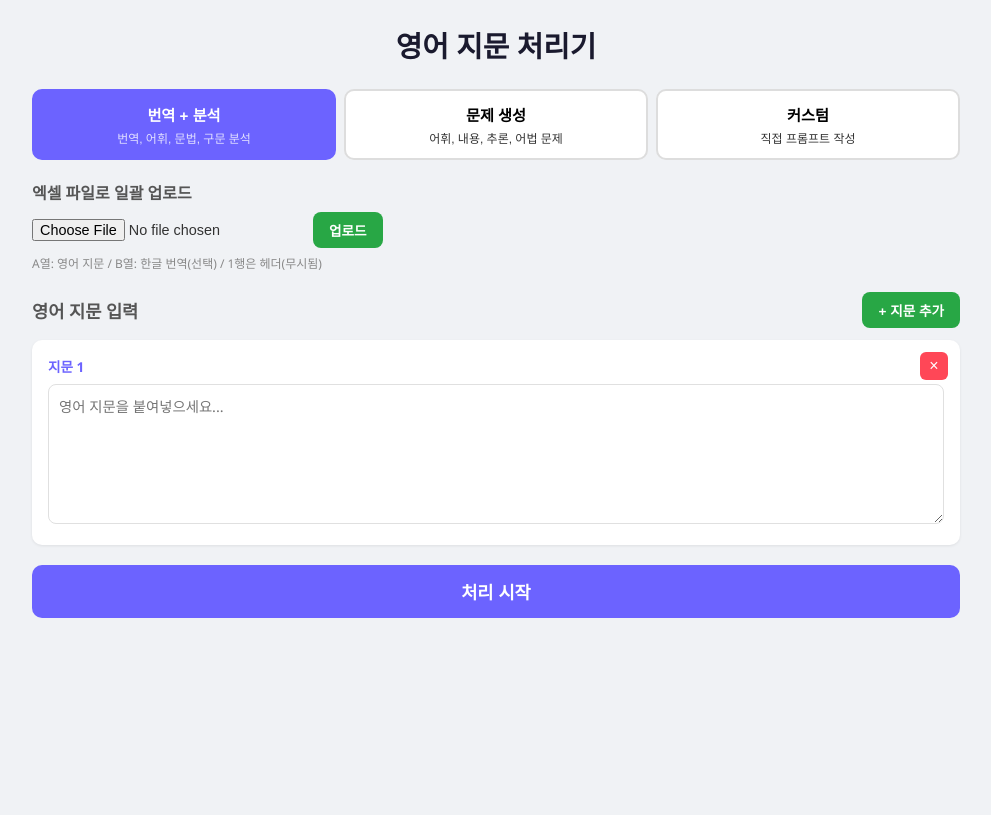
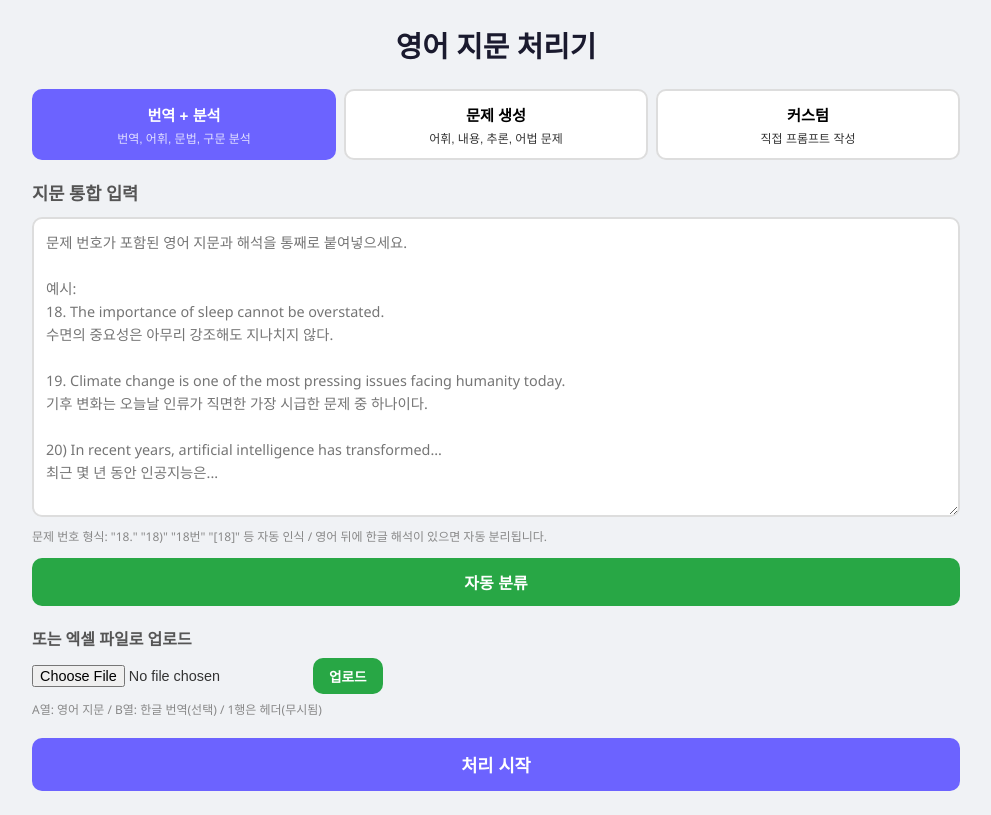
Before and after one commit to hardlob67-png/hyun, a Flask app: page / in a window 1280 px wide. Shown: the whole page, without its empty margins (144-1135 px from the left). Before the commit the page ends 618 px from the top, so only its background shows below. Run offline with Flask 3, Linux system fonts and the light colour scheme.

Commit message:
Replace individual passage input with bulk text auto-parser
- Add bulk textarea where users paste numbered passages with translations
- Auto-detect question numbers (18. / 18) / 18번 / [18] formats)
- Auto-separate English text and Korean translations
- Show parsed preview cards before processing
- Keep Excel upload as alternative input method
- Preserve original question numbers through to results

https://claude.ai/code/session_01YKhXi92LjBMztknvzE6eVg

```diff
--- a/app.py
+++ b/app.py
@@ -64,6 +64,7 @@ def process():
     data = request.get_json()
     passages = data.get("passages", [])
     translations = data.get("translations", [])
+    numbers = data.get("numbers", [])
     mode = data.get("mode", "translate")
     custom_prompt = data.get("customPrompt", "")
 
@@ -79,11 +80,12 @@ def process():
         if not passage.strip():
             continue
 
+        label = numbers[i] if i < len(numbers) else str(i + 1)
         korean = translations[i] if i < len(translations) else ""
         if mode == "translate" and korean:
-            user_content = f"[지문 {i + 1}]\n\n[영어]\n{passage}\n\n[한글 번역]\n{korean}"
+            user_content = f"[{label}번 지문]\n\n[영어]\n{passage}\n\n[한글 번역]\n{korean}"
         else:
-            user_content = f"[지문 {i + 1}]\n\n{passage}"
+            user_content = f"[{label}번 지문]\n\n{passage}"
 
         try:
             message = client.messages.create(
@@ -95,13 +97,13 @@ def process():
                 ],
             )
             results.append({
-                "index": i + 1,
+                "index": label,
                 "passage": passage[:100] + "..." if len(passage) > 100 else passage,
                 "result": message.content[0].text,
             })
         except Exception as e:
             results.append({
-                "index": i + 1,
+                "index": label,
                 "passage": passage[:100] + "..." if len(passage) > 100 else passage,
                 "result": f"오류 발생: {str(e)}",
             })
--- a/templates/index.html
+++ b/templates/index.html
@@ -122,79 +122,83 @@
         .prompt-delete-btn { background: #ff4757; color: white; }
         .prompt-delete-btn:hover { background: #e84141; }
 
-        /* Passages */
-        .passages-section { margin-bottom: 20px; }
-        .passages-header {
-            display: flex;
-            justify-content: space-between;
-            align-items: center;
+        /* Bulk Input */
+        .bulk-section { margin-bottom: 20px; }
+        .bulk-section h2 {
+            font-size: 1.1rem;
+            color: #555;
             margin-bottom: 12px;
         }
-        .passages-header h2 {
-            font-size: 1.1rem;
-            color: #555;
+        .bulk-section textarea {
+            width: 100%;
+            height: 300px;
+            padding: 12px;
+            border: 2px solid #ddd;
+            border-radius: 10px;
+            font-size: 0.9rem;
+            resize: vertical;
+            font-family: inherit;
+            line-height: 1.6;
         }
-        .add-btn {
-            padding: 8px 16px;
+        .bulk-section textarea:focus {
+            outline: none;
+            border-color: #6c63ff;
+        }
+        .bulk-section .hint {
+            font-size: 0.75rem;
+            color: #888;
+            margin-top: 6px;
+            line-height: 1.5;
+        }
+        .parse-btn {
+            display: block;
+            width: 100%;
+            padding: 12px;
+            margin-top: 12px;
             background: #28a745;
             color: white;
             border: none;
-            border-radius: 8px;
+            border-radius: 10px;
+            font-size: 1rem;
+            font-weight: 700;
             cursor: pointer;
-            font-size: 0.85rem;
-            font-weight: 600;
         }
-        .add-btn:hover { background: #218838; }
-        .passage-card {
+        .parse-btn:hover { background: #218838; }
+
+        /* Parsed Preview */
+        .parsed-section { margin-bottom: 20px; }
+        .parsed-section h2 {
+            font-size: 1.1rem;
+            color: #555;
+            margin-bottom: 12px;
+        }
+        .parsed-card {
             background: white;
             border-radius: 10px;
             padding: 16px;
             margin-bottom: 12px;
             box-shadow: 0 1px 3px rgba(0,0,0,0.08);
-            position: relative;
         }
-        .passage-card .label {
-            font-weight: 600;
-            font-size: 0.85rem;
+        .parsed-card .parsed-label {
+            font-weight: 700;
+            font-size: 0.9rem;
             color: #6c63ff;
             margin-bottom: 8px;
         }
-        .passage-card textarea {
-            width: 100%;
-            height: 140px;
-            padding: 10px;
-            border: 1px solid #e0e0e0;
-            border-radius: 8px;
-            font-size: 0.9rem;
-            resize: vertical;
-            font-family: inherit;
+        .parsed-card .parsed-eng {
+            font-size: 0.88rem;
             line-height: 1.6;
+            white-space: pre-wrap;
+            margin-bottom: 6px;
         }
-        .passage-card textarea:focus {
-            outline: none;
-            border-color: #6c63ff;
-        }
-        .remove-btn {
-            position: absolute;
-            top: 12px;
-            right: 12px;
-            background: #ff4757;
-            color: white;
-            border: none;
+        .parsed-card .parsed-kor {
+            font-size: 0.85rem;
+            line-height: 1.6;
+            white-space: pre-wrap;
+            color: #555;
+            background: #f9f9ff;
+            padding: 8px 10px;
             border-radius: 6px;
-            width: 28px;
-            height: 28px;
-            cursor: pointer;
-            font-size: 1rem;
-            line-height: 1;
-            display: flex;
-            align-items: center;
-            justify-content: center;
-        }
-        .remove-btn:hover { background: #e84141; }
-        .kor-input {
-            margin-top: 8px;
-            background: #f9f9ff;
         }
 
         /* Submit */
@@ -322,30 +326,38 @@
             </div>
         </div>
 
+        <!-- Bulk Input -->
+        <div class="bulk-section">
+            <h2>지문 통합 입력</h2>
+            <textarea id="bulkInput" placeholder="문제 번호가 포함된 영어 지문과 해석을 통째로 붙여넣으세요.
+
+예시:
+18. The importance of sleep cannot be overstated.
+수면의 중요성은 아무리 강조해도 지나치지 않다.
+
+19. Climate change is one of the most pressing issues facing humanity today.
+기후 변화는 오늘날 인류가 직면한 가장 시급한 문제 중 하나이다.
+
+20) In recent years, artificial intelligence has transformed...
+최근 몇 년 동안 인공지능은..."></textarea>
+            <p class="hint">문제 번호 형식: "18." "18)" "18번" "[18]" 등 자동 인식 / 영어 뒤에 한글 해석이 있으면 자동 분리됩니다.</p>
+            <button class="parse-btn" onclick="parsePassages()">자동 분류</button>
+        </div>
+
         <!-- Excel Upload -->
         <div class="excel-upload" style="margin-bottom:20px;">
-            <label style="display:block;font-weight:600;color:#555;margin-bottom:8px;">엑셀 파일로 일괄 업로드</label>
+            <label style="display:block;font-weight:600;color:#555;margin-bottom:8px;">또는 엑셀 파일로 업로드</label>
             <div style="display:flex;gap:8px;align-items:center;flex-wrap:wrap;">
                 <input type="file" id="excelFile" accept=".xlsx,.xls" style="font-size:0.9rem;">
-                <button class="add-btn" onclick="uploadExcel()">업로드</button>
+                <button class="parse-btn" style="width:auto;padding:8px 16px;font-size:0.85rem;margin-top:0;" onclick="uploadExcel()">업로드</button>
             </div>
             <p style="font-size:0.75rem;color:#888;margin-top:6px;">A열: 영어 지문 / B열: 한글 번역(선택) / 1행은 헤더(무시됨)</p>
         </div>
 
-        <!-- Passages Input -->
-        <div class="passages-section">
-            <div class="passages-header">
-                <h2>영어 지문 입력</h2>
-                <button class="add-btn" onclick="addPassage()">+ 지문 추가</button>
-            </div>
-            <div id="passagesList">
-                <div class="passage-card">
-                    <div class="label">지문 1</div>
-                    <button class="remove-btn" onclick="removePassage(this)" title="삭제">&times;</button>
-                    <textarea class="eng-input" placeholder="영어 지문을 붙여넣으세요..."></textarea>
-                    <textarea class="kor-input" placeholder="(선택) 한글 번역을 붙여넣으세요... 비워두면 자동 번역됩니다." style="display:none;"></textarea>
-                </div>
-            </div>
+        <!-- Parsed Preview -->
+        <div class="parsed-section" id="parsedSection" style="display:none;">
+            <h2>분류 결과 (<span id="parsedCount">0</span>개 지문)</h2>
+            <div id="parsedList"></div>
         </div>
 
         <button class="submit-btn" id="submitBtn" onclick="processPassages()">처리 시작</button>
@@ -365,99 +377,129 @@
 
     <script>
         let currentMode = 'translate';
+        let parsedData = []; // { number, eng, kor }
 
         function selectMode(btn) {
             document.querySelectorAll('.mode-btn').forEach(b => b.classList.remove('active'));
             btn.classList.add('active');
             currentMode = btn.dataset.mode;
-            const customArea = document.getElementById('customPromptArea');
-            customArea.classList.toggle('visible', currentMode === 'custom');
-            document.querySelectorAll('.kor-input').forEach(el => {
-                el.style.display = currentMode === 'translate' ? 'block' : 'none';
-            });
+            document.getElementById('customPromptArea').classList.toggle('visible', currentMode === 'custom');
         }
 
+        // --- 텍스트 자동 분류 ---
+        function isKoreanLine(line) {
+            const korean = (line.match(/[\uAC00-\uD7AF\u1100-\u11FF\u3130-\u318F]/g) || []).length;
+            const english = (line.match(/[a-zA-Z]/g) || []).length;
+            return korean > 0 && korean >= english * 0.3;
+        }
+
+        function parsePassages() {
+            const text = document.getElementById('bulkInput').value.trim();
+            if (!text) { alert('지문을 입력해주세요.'); return; }
+
+            // 문제 번호 패턴: "18." "18)" "18번" "[18]" "(18)" 등 (줄 시작 또는 앞에 공백)
+            const numberPattern = /^[ \t]*(?:\[(\d+)\]|\((\d+)\)|(\d+)\s*[.)\-]|(\d+)\s*번)/m;
+
+            const lines = text.split('\n');
+            const chunks = [];
+            let current = null;
+
+            for (const line of lines) {
+                const match = line.match(numberPattern);
+                if (match) {
+                    if (current) chunks.push(current);
+                    const num = match[1] || match[2] || match[3] || match[4];
+                    // 번호 패턴 이후의 나머지 텍스트
+                    const rest = line.replace(numberPattern, '').trim();
+                    current = { number: num, lines: rest ? [rest] : [] };
+                } else if (current) {
+                    current.lines.push(line);
+                }
+            }
+            if (current) chunks.push(current);
+
+            if (chunks.length === 0) {
+                alert('문제 번호를 인식하지 못했습니다.\n"18." "18)" "18번" "[18]" 형식으로 번호를 붙여주세요.');
+                return;
+            }
+
+            // 각 chunk에서 영어/한글 분리
+            parsedData = chunks.map(chunk => {
+                const engLines = [];
+                const korLines = [];
+                let hitKorean = false;
+
+                for (const line of chunk.lines) {
+                    const trimmed = line.trim();
+                    if (!trimmed) {
+                        if (hitKorean) korLines.push('');
+                        else engLines.push('');
+                        continue;
+                    }
+                    if (!hitKorean && isKoreanLine(trimmed)) {
+                        hitKorean = true;
+                    }
+                    if (hitKorean) korLines.push(line);
+                    else engLines.push(line);
+                }
+
+                return {
+                    number: chunk.number,
+                    eng: engLines.join('\n').trim(),
+                    kor: korLines.join('\n').trim(),
+                };
+            }).filter(d => d.eng);
+
+            renderParsedPreview();
+        }
+
+        function renderParsedPreview() {
+            const section = document.getElementById('parsedSection');
+            const list = document.getElementById('parsedList');
+            document.getElementById('parsedCount').textContent = parsedData.length;
+            list.innerHTML = '';
+
+            parsedData.forEach((d, i) => {
+                const card = document.createElement('div');
+                card.className = 'parsed-card';
+                card.innerHTML = `
+                    <div class="parsed-label">${escapeHtml(d.number)}번</div>
+                    <div class="parsed-eng">${escapeHtml(d.eng)}</div>
+                    ${d.kor ? `<div class="parsed-kor">${escapeHtml(d.kor)}</div>` : ''}
+                `;
+                list.appendChild(card);
+            });
+
+            section.style.display = parsedData.length ? 'block' : 'none';
+            if (parsedData.length) section.scrollIntoView({ behavior: 'smooth' });
+        }
+
+        // --- 엑셀 업로드 ---
         async function uploadExcel() {
             const fileInput = document.getElementById('excelFile');
-            if (!fileInput.files.length) {
-                alert('엑셀 파일을 선택해주세요.');
-                return;
-            }
+            if (!fileInput.files.length) { alert('엑셀 파일을 선택해주세요.'); return; }
             const formData = new FormData();
             formData.append('file', fileInput.files[0]);
             try {
                 const res = await fetch('/upload-excel', { method: 'POST', body: formData });
                 const data = await res.json();
                 if (data.error) { alert(data.error); return; }
-                const list = document.getElementById('passagesList');
-                list.innerHTML = '';
-                const showKor = currentMode === 'translate' ? 'block' : 'none';
-                data.passages.forEach((eng, idx) => {
-                    const kor = data.translations[idx] || '';
-                    const card = document.createElement('div');
-                    card.className = 'passage-card';
-                    card.innerHTML = `
-                        <div class="label">지문 ${idx + 1}</div>
-                        <button class="remove-btn" onclick="removePassage(this)" title="삭제">&times;</button>
-                        <textarea class="eng-input" placeholder="영어 지문을 붙여넣으세요...">${escapeHtml(eng)}</textarea>
-                        <textarea class="kor-input" placeholder="(선택) 한글 번역..." style="display:${showKor};">${escapeHtml(kor)}</textarea>
-                    `;
-                    list.appendChild(card);
-                });
-                alert(`${data.passages.length}개 지문이 업로드되었습니다.`);
+                parsedData = data.passages.map((eng, idx) => ({
+                    number: String(idx + 1),
+                    eng: eng,
+                    kor: data.translations[idx] || '',
+                }));
+                renderParsedPreview();
+                alert(`${parsedData.length}개 지문이 업로드되었습니다.`);
             } catch (err) {
                 alert('업로드 오류: ' + err.message);
             }
         }
 
-        function addPassage() {
-            const list = document.getElementById('passagesList');
-            const count = list.children.length + 1;
-            const card = document.createElement('div');
-            card.className = 'passage-card';
-            const showKor = currentMode === 'translate' ? 'block' : 'none';
-            card.innerHTML = `
-                <div class="label">지문 ${count}</div>
-                <button class="remove-btn" onclick="removePassage(this)" title="삭제">&times;</button>
-                <textarea class="eng-input" placeholder="영어 지문을 붙여넣으세요..."></textarea>
-                <textarea class="kor-input" placeholder="(선택) 한글 번역을 붙여넣으세요... 비워두면 자동 번역됩니다." style="display:${showKor};"></textarea>
-            `;
-            list.appendChild(card);
-            updateLabels();
-        }
-
-        function removePassage(btn) {
-            const list = document.getElementById('passagesList');
-            if (list.children.length <= 1) {
-                alert('최소 1개의 지문이 필요합니다.');
-                return;
-            }
-            btn.parentElement.remove();
-            updateLabels();
-        }
-
-        function updateLabels() {
-            const cards = document.querySelectorAll('#passagesList .passage-card');
-            cards.forEach((card, i) => {
-                card.querySelector('.label').textContent = `지문 ${i + 1}`;
-            });
-        }
-
+        // --- 처리 시작 ---
         async function processPassages() {
-            const cards = document.querySelectorAll('#passagesList .passage-card');
-            const passages = [];
-            const translations = [];
-            cards.forEach(card => {
-                const eng = card.querySelector('.eng-input').value.trim();
-                const kor = card.querySelector('.kor-input');
-                if (eng) {
-                    passages.push(eng);
-                    translations.push(kor ? kor.value.trim() : '');
-                }
-            });
-
-            if (passages.length === 0) {
-                alert('최소 1개의 지문을 입력해주세요.');
+            if (parsedData.length === 0) {
+                alert('먼저 지문을 입력하고 "자동 분류" 버튼을 눌러주세요.');
                 return;
             }
 
@@ -480,20 +522,15 @@
                     method: 'POST',
                     headers: { 'Content-Type': 'application/json' },
                     body: JSON.stringify({
-                        passages,
-                        translations,
+                        passages: parsedData.map(d => d.eng),
+                        translations: parsedData.map(d => d.kor),
+                        numbers: parsedData.map(d => d.number),
                         mode: currentMode,
                         customPrompt,
                     }),
                 });
-
                 const data = await response.json();
-
-                if (data.error) {
-                    alert(data.error);
-                    return;
-                }
-
+                if (data.error) { alert(data.error); return; }
                 displayResults(data.results);
             } catch (err) {
                 alert('서버 오류가 발생했습니다: ' + err.message);
@@ -513,7 +550,7 @@
                 card.className = 'result-card';
                 card.innerHTML = `
                     <div class="result-header">
-                        지문 ${r.index} 결과
+                        ${escapeHtml(String(r.index))}번 결과
                         <button class="copy-btn" onclick="copyResult(this)">복사</button>
                     </div>
                     <div class="passage-preview">${escapeHtml(r.passage)}</div>
@@ -595,7 +632,6 @@
             alert(`"${name}" 프롬프트가 삭제되었습니다.`);
         }
 
-        // 페이지 로드 시 저장된 프롬프트 목록 초기화
         refreshPromptSelect();
     </script>
 </body>
```
